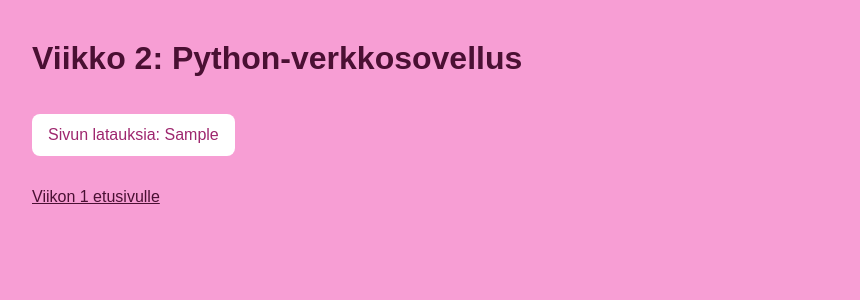
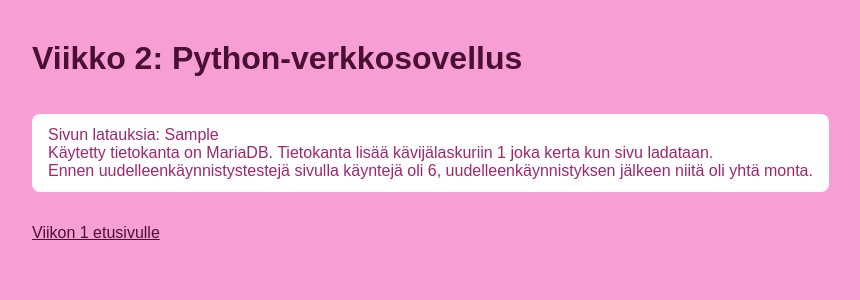
Before and after one commit to Lylled/Linux-week2, a Flask app: page / in a window 1280 px wide. Shown: the top 300 px of the page, without its empty margins (208-1068 px from the left). Run offline with Flask 3, Linux system fonts and the light colour scheme; tables that the repository leaves empty or names only in its code hold one stand-in row (values such as "Sample post").

Commit message:
Puuttuvat vaatimukset

```diff
--- a/templates/index.html
+++ b/templates/index.html
@@ -24,7 +24,9 @@
 </head>
 <body>
     <h1>Viikko 2: Python-verkkosovellus</h1>
-    <p class="laskuri">Sivun latauksia: {{ kaynnit }}</p>
+    <p class="laskuri">Sivun latauksia: {{ kaynnit }}
+<br>Käytetty tietokanta on MariaDB. Tietokanta lisää kävijälaskuriin 1 joka kerta kun sivu ladataan.
+<br>Ennen uudelleenkäynnistystestejä sivulla käyntejä oli 6, uudelleenkäynnistyksen jälkeen niitä oli yhtä monta. </p>
     <p><a href="/">Viikon 1 etusivulle</a></p>
 </body>
 </html>
```
